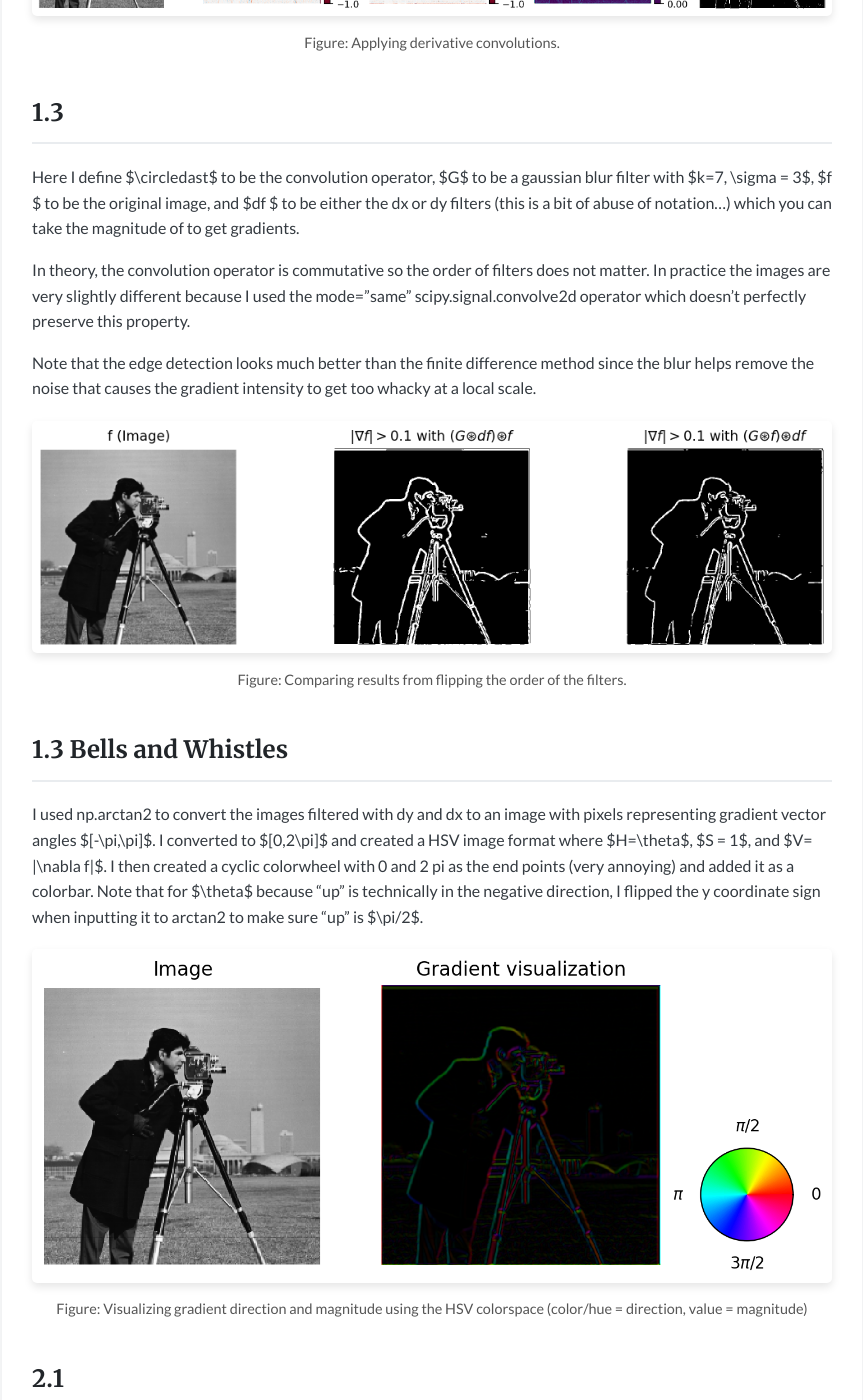
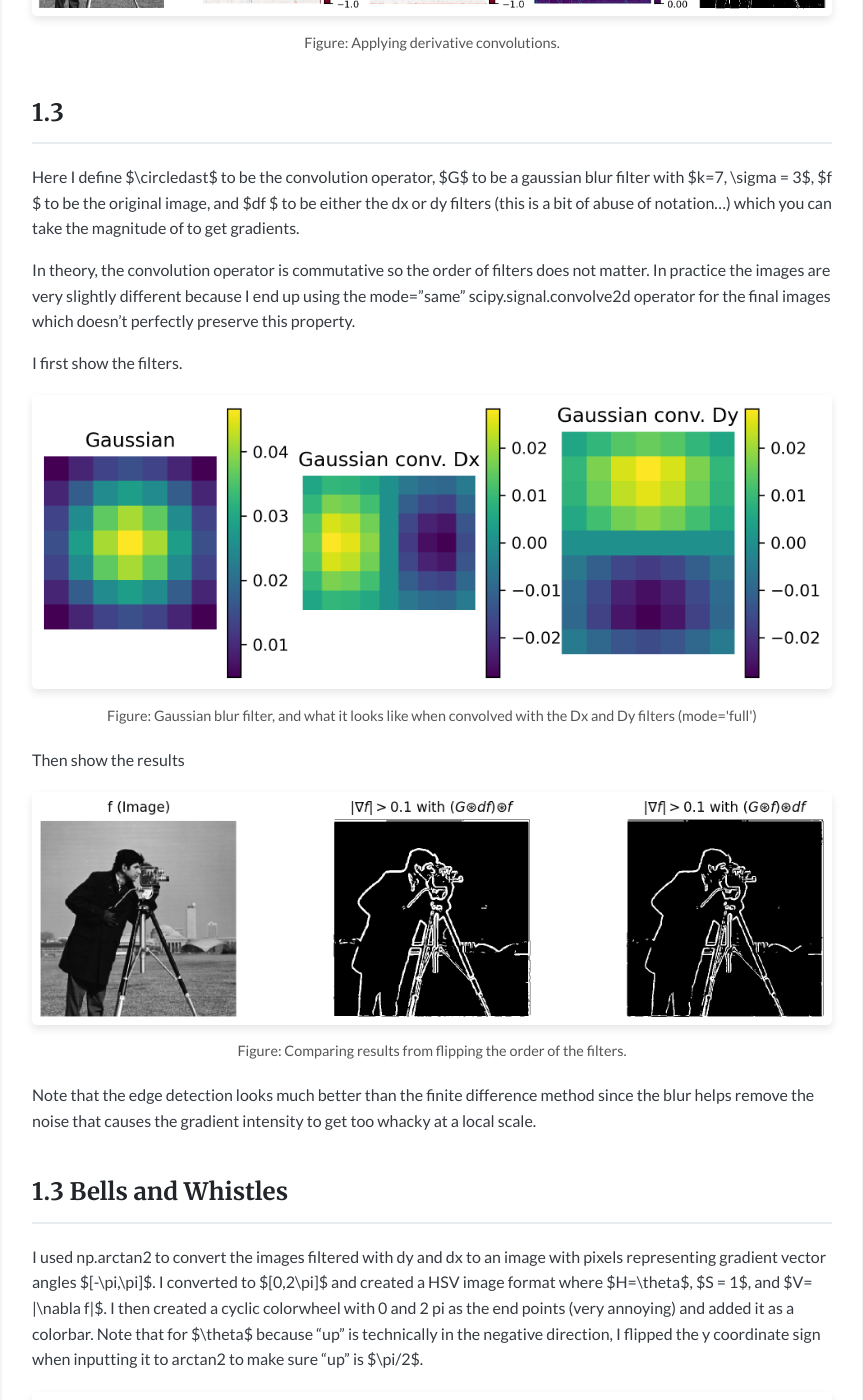
Before and after one commit to kushalnimkar/kushalnimkar.github.io, a Jekyll site: the page built from docs/cs280a/project2/index.markdown, in a window 1280 px wide and 1400 px high, scrolled down 2643 px. Shown: the whole window, without its empty margins (208-1071 px from the left). Built offline with Jekyll 4.4.1, drawn with Linux system fonts in a browser that asks for light colours; formulas are drawn with MathJax 3; our own code applies the rules of GitHub Pages for plain Markdown files.

Commit message:
updated project 2:

```diff
--- a/docs/cs280a/project2/index.markdown
+++ b/docs/cs280a/project2/index.markdown
@@ -41,15 +41,26 @@ I convolved the filters with the cameraman image, calculated the magnitude of th
 ## 1.3
 Here I define $\circledast$ to be the convolution operator, $G$ to be a gaussian blur filter with $k=7, \sigma = 3$, $f $ to be the original image, and $df $ to be either the dx or dy filters (this is a bit of abuse of notation...) which you can take the magnitude of to get gradients.
 
-In theory, the convolution operator is commutative so the order of filters does not matter. In practice the images are very slightly different because I used the mode="same" scipy.signal.convolve2d operator which doesn't perfectly preserve this property.
+In theory, the convolution operator is commutative so the order of filters does not matter. In practice the images are very slightly different because I end up using the mode="same" scipy.signal.convolve2d operator for the final images which doesn't perfectly preserve this property.
 
-Note that the edge detection looks much better than the finite difference method since the blur helps remove the noise that causes the gradient intensity to get too whacky at a local scale.
+I first show the filters.
+
+<div class="image-row2">
+  <figure>
+    <img src="/assets/images/project2/1.3_filts.png" alt="1.3_filt">
+    <figcaption>Figure: Gaussian blur filter, and what it looks like when convolved with the Dx and Dy filters (mode='full')</figcaption>
+  </figure>
+</div>
+
+Then show the results
 <div class="image-row2">
   <figure>
     <img src="/assets/images/project2/1.3_convolution_order.png" alt="1.3_convo">
     <figcaption>Figure: Comparing results from flipping the order of the filters. </figcaption>
   </figure>
 </div>
+
+Note that the edge detection looks much better than the finite difference method since the blur helps remove the noise that causes the gradient intensity to get too whacky at a local scale.
 
 ## 1.3 Bells and Whistles
 I used np.arctan2 to convert the images filtered with dy and dx to an image with pixels representing gradient vector angles $[-\pi,\pi]$. I converted to $[0,2\pi]$ and created a HSV image format where $H=\theta$, $S = 1$, and $V= |\nabla f|$. I then created a cyclic colorwheel with 0 and 2 pi as the end points (very annoying) and added it as a colorbar. Note that for $\theta$ because "up" is technically in the negative direction, I flipped the y coordinate sign when inputting it to arctan2 to make sure "up" is $\pi/2$.
```
Also changed, not shown: docs/assets/images/project2/1.3_filts.png (added).
